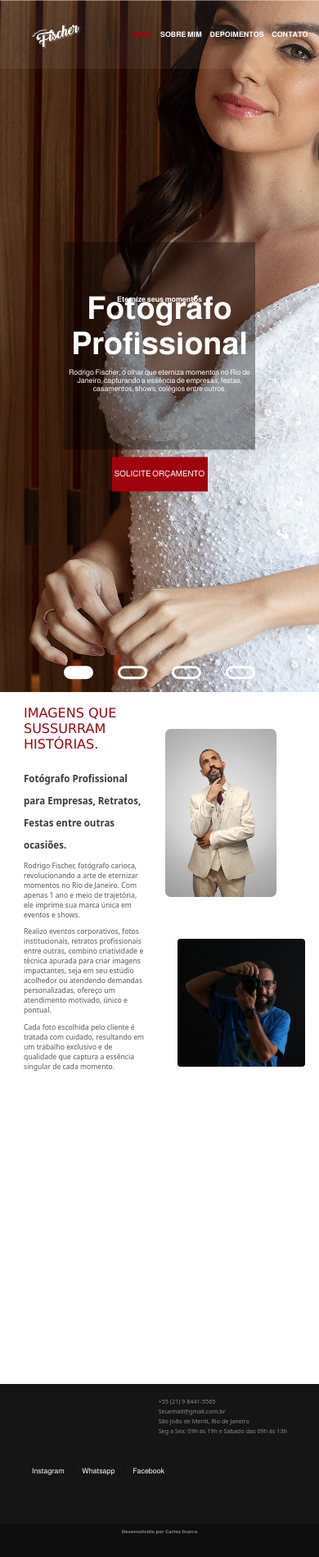
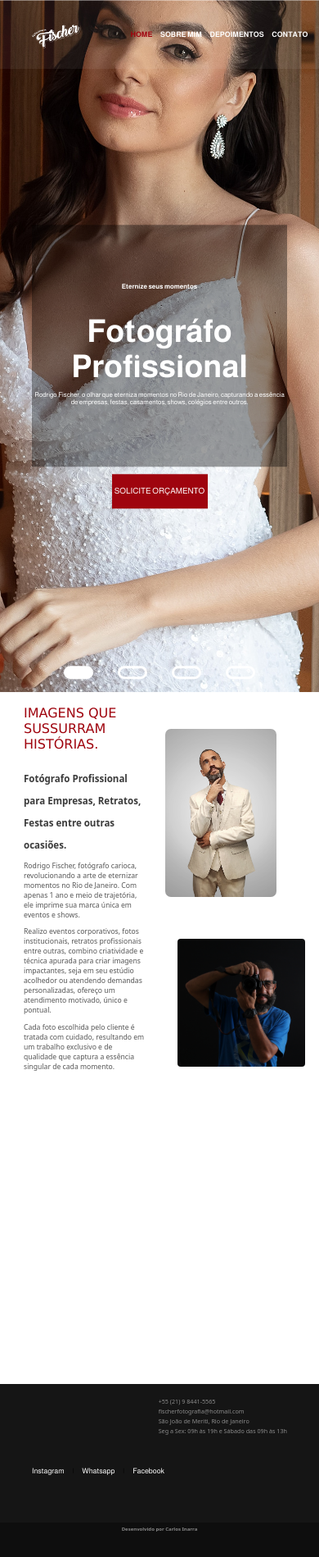
Before and after one commit to Carlos-Inarra/Fischer-Fotografia, a Flask app: page / in a window 390 px wide. Shown: the whole page at 82% size. Run offline with Flask 3, Linux system fonts and the light colour scheme.

Commit message:
CssResponsivoAtualizado

```diff
--- a/Projeto_site/static/Base.css
+++ b/Projeto_site/static/Base.css
@@ -1,5 +1,4 @@
 @import url('https://fonts.googleapis.com/css2?family=Almarai:wght@300;400;700;800&family=Arimo:ital,wght@0,400..700;1,400..700&family=Comfortaa:wght@300..700&family=Lilita+One&family=Merriweather:wght@300&family=Poppins:ital,wght@0,100;0,200;0,300;0,400;0,500;0,600;0,700;0,800;0,900;1,100;1,200;1,300;1,400;1,500;1,600;1,700;1,800;1,900&display=swap');
-
 
 body{
     display: flex;
@@ -10,6 +9,16 @@ body{
     height: 150vh;
     overflow-x: hidden;
     background-color: rgb(255, 255, 255);
+}
+
+#ImagemCarrossel2{
+    object-position: 0 27%;
+}
+#ImagemCarrossel3{
+    object-position: bottom;
+}
+#ImagemCarrossel4{
+    object-position: 0 22%;
 }
 
             .Carrossel{
@@ -375,7 +384,7 @@ footer{
         background-color: #0e0e0e;
         width: 100vw;
         position: absolute;
-        height: 40px;
+        height: 20%;
         color: hsl(0, 0%, 100%);
         font-size: x-small;
         display: flex;
@@ -517,6 +526,21 @@ section.sobreMim{
 
 @media screen and (max-width: 500px) {
 
+    #ImagemCarrossel2{
+        object-position: top center;
+    }
+
+    #ImagemCarrossel2{
+        object-position: top center;
+    }
+    #ImagemCarrossel3{
+        object-position: bottom;
+    }
+    #ImagemCarrossel4{
+        object-position: top center;
+    }
+
+
     .Cabecalho1{
         height: 10vh;
     }
@@ -534,13 +558,18 @@ section.sobreMim{
     }
 
     .texto{
-        height: 30vh;
-        width: 60vw;
+        height: 35vh;
+        width: 80vw;
         display: flex;
 
         & strong,p{
-            font-size: xx-small;
+            font-size: 25%;
         }
+
+        & strong{
+            margin-bottom: 2px;
+        }
+
 
         & a{
             width: 30vw;
@@ -573,5 +602,4 @@ section.sobreMim{
         font-size: xx-small;
     }
 
-
 }
--- a/Projeto_site/templates/Base.html
+++ b/Projeto_site/templates/Base.html
@@ -7,14 +7,13 @@
         <link rel="stylesheet" href="/static/Base.css">
         <script src="{{ url_for('static', filename='base.js') }}"></script>
         <link rel="shortcut icon" href="/static/Imagens/logo.ico" type="image/x-icon">
-
     {% block head %}
     {% endblock %}
     </head>
     <body>
         <header class="cabeca Cabecalho1">
             <div class="logo"><img id="Logo" src="/static/Imagens/Logo.png" alt=""></div>
-            <div class="Links">
+                <div class="Links">
                 <a href="" class="links link1" id="Home"> <span>Home</span><div></div></a>
                 <a href="#Sobre" class="links cor link2 "> <span>Sobre Mim</span><div></div></a>
                 <a href="" class="links cor link4"> <span>Depoimentos</span><div></div></a>
@@ -27,10 +26,10 @@
                 <input type="radio" name="chec" id="check3" class="checks">
                 <input type="radio" name="chec" id="check4" class="checks">
             <div class="Slides">
-                <div class="Slide Ativo" id="Mover"><img style="object-position: 0 0%;" src="/static/Imagens/img2.jpg" alt=""></div>
-                <div class="Slide"><img style=" object-position: 0 27% ;" src="/static/Imagens/img3.jpg" alt=""></div>
-                <div class="Slide"><img style="object-position: bottom;" src="/static/Imagens/img4.jpg" alt=""></div>
-                <div class="Slide"><img style="object-position: 0 22%;" src="/static/Imagens/img1.jpg" alt=""></div>
+                <div class="Slide Ativo" id="Mover"><img id="ImagemCarrossel1" src="/static/Imagens/img2.jpg" alt=""></div>
+                <div class="Slide"><img  id="ImagemCarrossel2" src="/static/Imagens/img3.jpg" alt=""></div>
+                <div class="Slide"><img  id="ImagemCarrossel3" src="/static/Imagens/img4.jpg" alt=""></div>
+                <div class="Slide"><img id="ImagemCarrossel4" src="/static/Imagens/img1.jpg" alt=""></div>
 
             </div>
             <div class="Navegacao">
@@ -68,7 +67,7 @@
             <div class="icones"><a target="_blank" href="https://www.instagram.com/fischerfotografia23?utm_source=ig_web_button_share_sheet&igsh=ZDNlZDc0MzIxNw==">Instagram </a>|<a  target="_blank" href="https://api.whatsapp.com/send/?phone=5521984415565&text=Olá, tudo bem? Gostaria de solicitar um orçamento!">  Whatsapp  </a>|<a  target="_blank" href="https://www.facebook.com/profile.php?id=100003683362557&ref=xav_ig_profile_web"> Facebook</a></div>
             <div class="LogoRodape"><img src="/static/Imagens/Logo.png" alt=""></div>
             <div class="infos">
-            <p> +55 (21) 9 8441-5565 </p> <p>Seuemail@gmail.com.br </p>
+            <p> +55 (21) 9 8441-5565 </p> <p>fischerfotografia@hotmail.com </p>
 <p> São João de Meriti, Rio de Janeiro</p>
                <p> Seg a Sex: 09h às 19h e Sábado das 09h às 13h</p></div>
             <div class="Desenvolvedor"> <p>Desenvolvido por Carlos Inarra</p></div>
```
Lines whose indentation alone changed are shown as unchanged.
